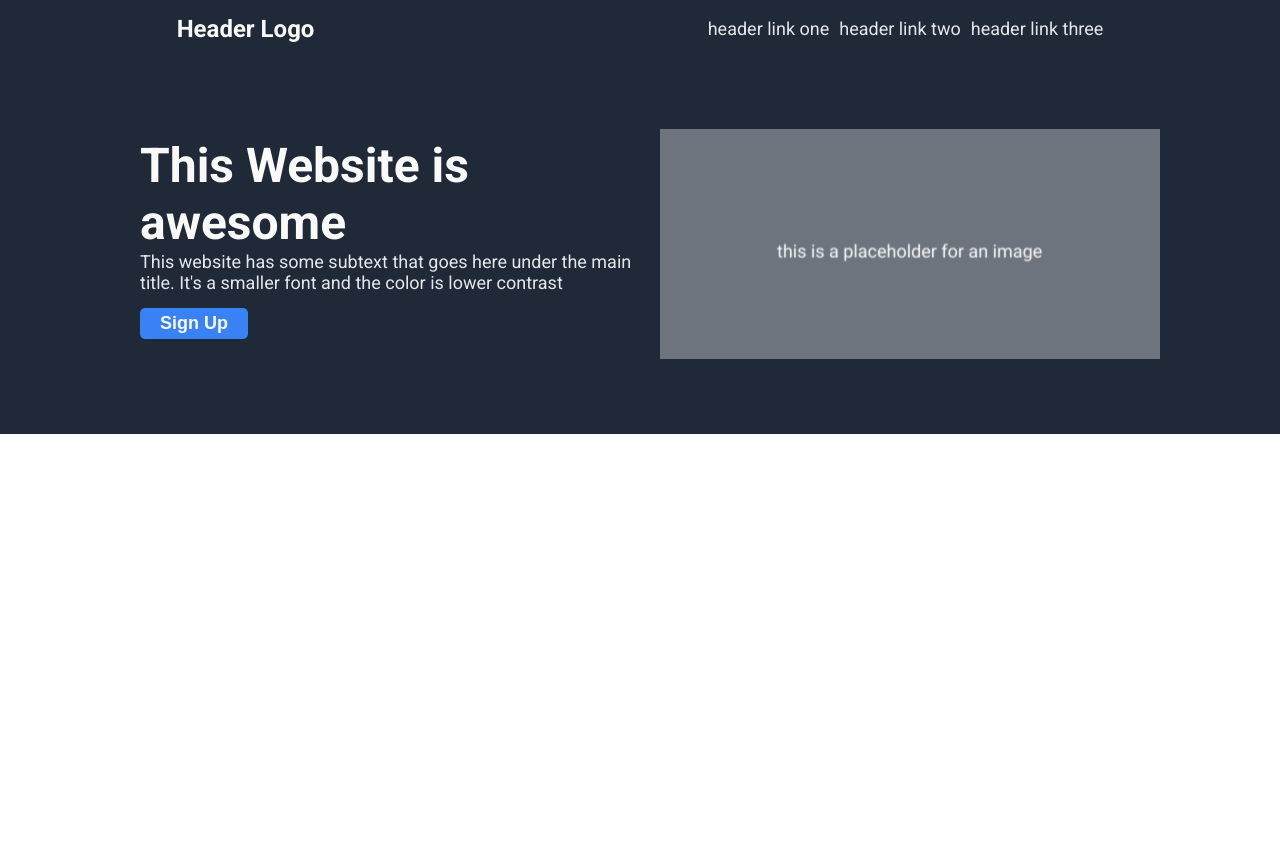
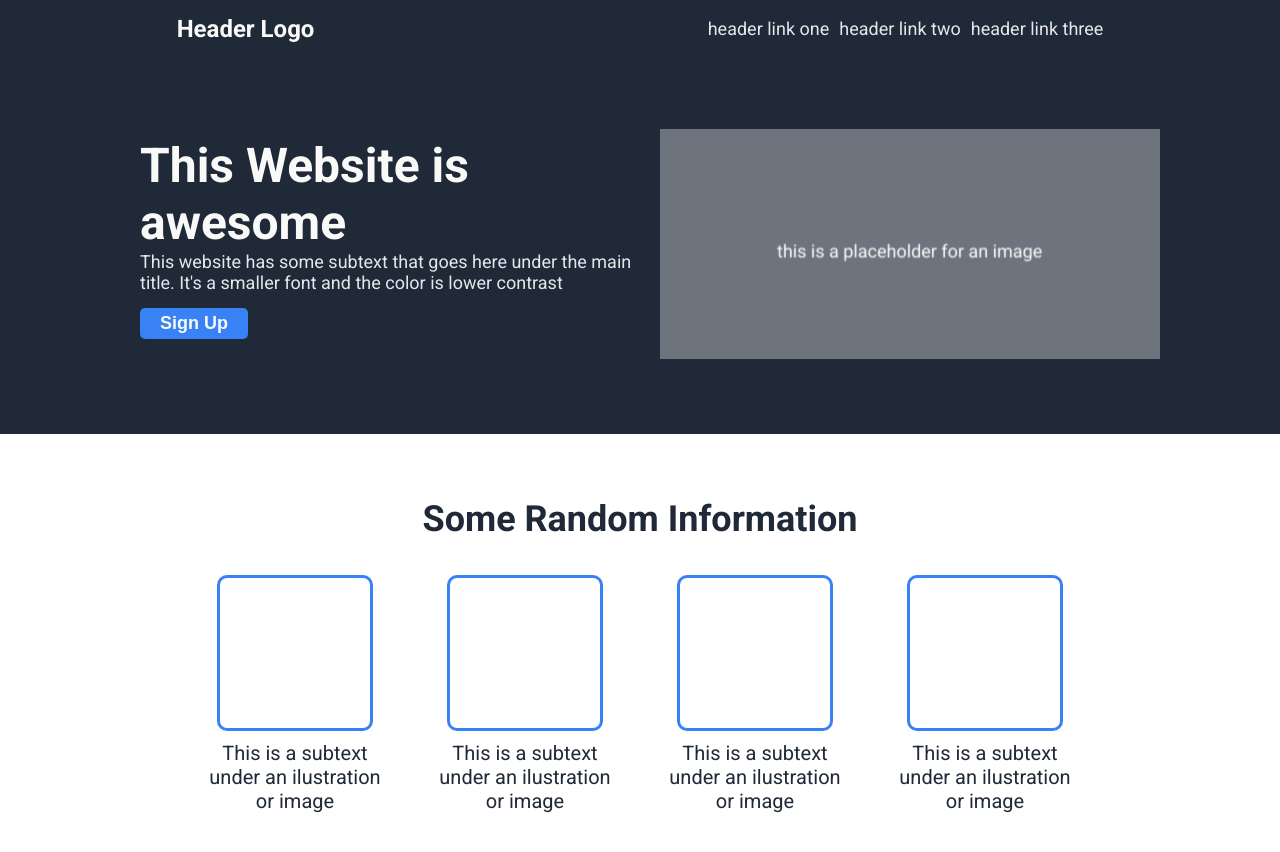
Before and after one commit to Kvetena/landing-page, a plain HTML site: page index.html in a window 1280 px wide. Before the commit the page ends 800 px from the top, so only its background shows below. Drawn offline with Linux system fonts and the light colour scheme.

Commit message:
infosection marked up and styled

```diff
--- a/index.html
+++ b/index.html
@@ -30,10 +30,28 @@
         <div class="heroimage">
             <img src="pictures/placeholder.png" alt="placeholder image">
         </div>
+    </div>
+    <div class="infosection">
+        <h1>Some Random Information</h1>
+        <div class="cards">
+            <div class="info">
+                <div class="card"></div>
+                <div class="infotext">This is a subtext under an ilustration or image</div>
+            </div>
+            <div class="info">
+                <div class="card"></div>
+                <div class="infotext">This is a subtext under an ilustration or image</div>
+            </div>
+            <div class="info">
+                <div class="card"></div>
+                <div class="infotext">This is a subtext under an ilustration or image</div>
+            </div>
+            <div class="info">
+                <div class="card"></div>
+                <div class="infotext">This is a subtext under an ilustration or image</div>
+            </div>
 
-    </div>
-    <div class="testimonial">
-
+        </div>
     </div>
     <div class="comment">
 
--- a/style.css
+++ b/style.css
@@ -80,3 +80,50 @@ img {
 }
 
 /* Hero Styles ends here */
+
+/* Infosection Styles starts here */
+
+.infosection {
+    text-align: center;
+    margin: 30px;
+}
+
+.infosection h1 {
+    font-family: 'Roboto', sans-serif;
+    font-size: 36px;
+    font-weight: bold;
+    color: #1F2937;
+    padding: 10px;
+}
+
+.cards {
+    display: flex;
+    justify-content: center;
+    gap: 30px;
+    margin: 25px;
+}
+
+.card{
+    width: 150px;
+    height: 150px;
+    border-radius: 10px;
+    border: 3px solid #3882F6;
+
+}
+.info {
+    max-width: 200px;
+    display: flex;
+    flex-direction: column;
+    justify-content: center;
+    align-items: center;
+    margin: 0px;
+}
+
+.infotext {
+    font-family: 'Roboto', sans-serif;
+    margin: 10px;
+    font-size: 20px;
+    color: #1F2937;
+}
+
+/* Infosection Styles ends here */
```
